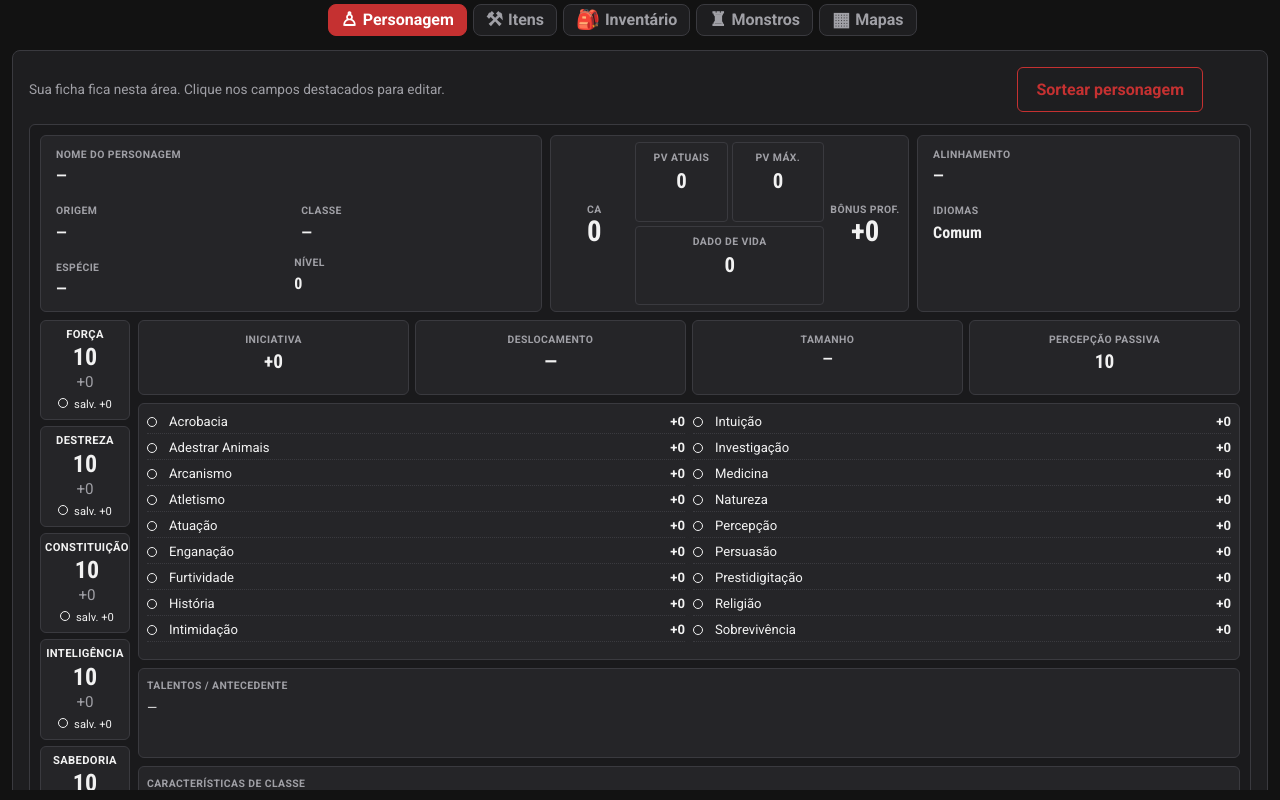
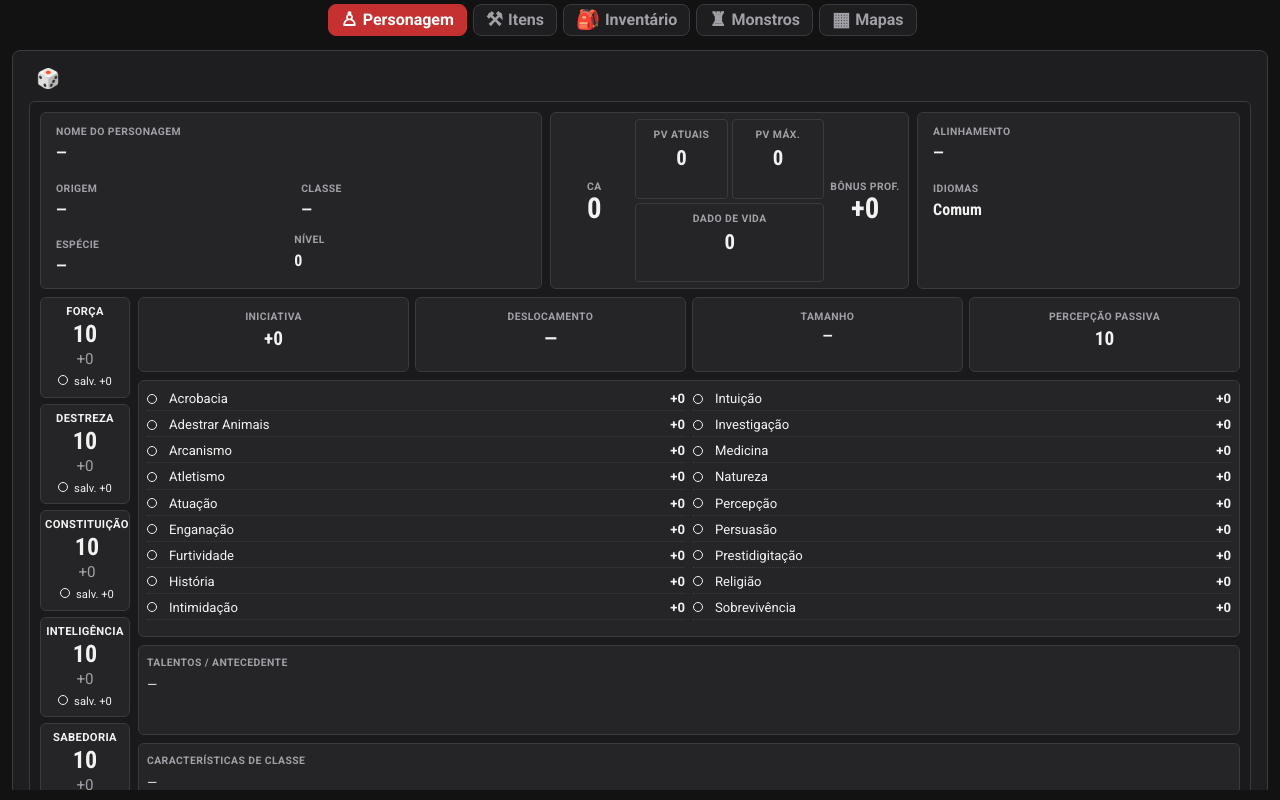
Before and after one commit to AlyssonEustaquio/animalysson-RPG, a plain HTML site: page index.html in a window 1280 px wide. Drawn offline with Linux system fonts and the light colour scheme.

Commit message:
Atualização via Downloads (22/11/2026 22:32)

```diff
--- /dev/null
+++ b/css/personagem-sem-aro.css
@@ -0,0 +1,44 @@
+/* Ajustes visuais da ficha: botão de sorteio apenas como ícone. */
+#app .sortear-personagem-icone {
+  display: inline-flex !important;
+  align-items: center !important;
+  justify-content: center !important;
+  flex: 0 0 auto !important;
+  width: auto !important;
+  min-width: 0 !important;
+  min-height: 0 !important;
+  height: auto !important;
+  margin: 0 0.2rem !important;
+  padding: 0.1rem 0.25rem !important;
+  border: 0 !important;
+  border-radius: 0 !important;
+  outline: 0 !important;
+  background: transparent !important;
+  box-shadow: none !important;
+  color: inherit !important;
+  font: inherit !important;
+  font-size: 1.2em !important;
+  line-height: 1 !important;
+  vertical-align: middle !important;
+  cursor: pointer !important;
+  appearance: none !important;
+  -webkit-appearance: none !important;
+}
+
+#app .sortear-personagem-icone::before,
+#app .sortear-personagem-icone::after {
+  content: none !important;
+  display: none !important;
+  border: 0 !important;
+  box-shadow: none !important;
+}
+
+#app .sortear-personagem-icone:focus:not(:focus-visible) {
+  outline: 0 !important;
+  box-shadow: none !important;
+}
+
+#app .sortear-personagem-icone:focus-visible {
+  outline: 2px solid currentColor !important;
+  outline-offset: 3px !important;
+}
--- a/index.html
+++ b/index.html
@@ -15,6 +15,7 @@
 <link rel="stylesheet" href="css/mapa-fix-canvas.css?v=20261123-95">
 <link rel="stylesheet" href="css/seletor-topo.css?v=20261123-top5">
 <link rel="stylesheet" href="css/rolagem-por-coluna.css?v=20261123-cols">
+<link rel="stylesheet" href="css/personagem-sem-aro.css?v=20261123-ui">
 </head>
 <body>
 <div class="shell">
@@ -36,5 +37,6 @@
 </div>
 <div id="modal-root"></div>
 <script src="js/carregador.js"></script>
+<script src="js/ui-personagem-fix.js?v=20261123-ui"></script>
 </body>
 </html>
--- /dev/null
+++ b/js/ui-personagem-fix.js
@@ -0,0 +1,72 @@
+/*
+ * Ajustes pontuais da ficha sem alterar a lógica original do personagem.
+ * Funciona mesmo quando a aplicação renderiza o conteúdo de forma assíncrona.
+ */
+(function () {
+  "use strict";
+
+  var fraseAjuda = "Sua ficha fica nesta área. Clique nos campos destacados para editar.";
+
+  function normalizar(texto) {
+    return String(texto || "").replace(/\s+/g, " ").trim();
+  }
+
+  function removerAjuda(root) {
+    if (!root || !root.querySelectorAll) return;
+
+    // Remove primeiro elementos cujo único conteúdo é a frase de ajuda.
+    var elementos = root.querySelectorAll("#app p, #app small, #app div, #app span, #app em, #app label");
+    elementos.forEach(function (el) {
+      if (normalizar(el.textContent) === fraseAjuda) {
+        el.remove();
+      }
+    });
+
+    // Também trata a frase caso esteja misturada a outro texto no mesmo elemento.
+    var walker = document.createTreeWalker(root, NodeFilter.SHOW_TEXT);
+    var nos = [];
+    while (walker.nextNode()) nos.push(walker.currentNode);
+    nos.forEach(function (no) {
+      if (no.nodeValue && no.nodeValue.indexOf(fraseAjuda) !== -1) {
+        no.nodeValue = no.nodeValue.replace(fraseAjuda, "").replace(/[ \t]{2,}/g, " ");
+        var pai = no.parentElement;
+        if (pai && !normalizar(pai.textContent) && pai.children.length === 0) {
+          pai.remove();
+        }
+      }
+    });
+  }
+
+  function transformarBotao(root) {
+    if (!root || !root.querySelectorAll) return;
+    root.querySelectorAll("#app button, #app [role='button']").forEach(function (botao) {
+      if (botao.classList.contains("sortear-personagem-icone")) return;
+      var texto = normalizar(botao.textContent);
+      if (!/sortear\s+personagem/i.test(texto)) return;
+
+      // Mantém o próprio elemento para preservar onclick/listeners já registrados.
+      botao.textContent = "🎲";
+      botao.classList.add("sortear-personagem-icone");
+      botao.setAttribute("aria-label", "Sortear personagem");
+      botao.setAttribute("title", "Sortear personagem");
+    });
+  }
+
+  function aplicar() {
+    removerAjuda(document.body);
+    transformarBotao(document.body);
+  }
+
+  aplicar();
+
+  if (window.MutationObserver && document.body) {
+    var observador = new MutationObserver(function () {
+      aplicar();
+    });
+    observador.observe(document.body, {
+      childList: true,
+      subtree: true,
+      characterData: true
+    });
+  }
+})();
```
